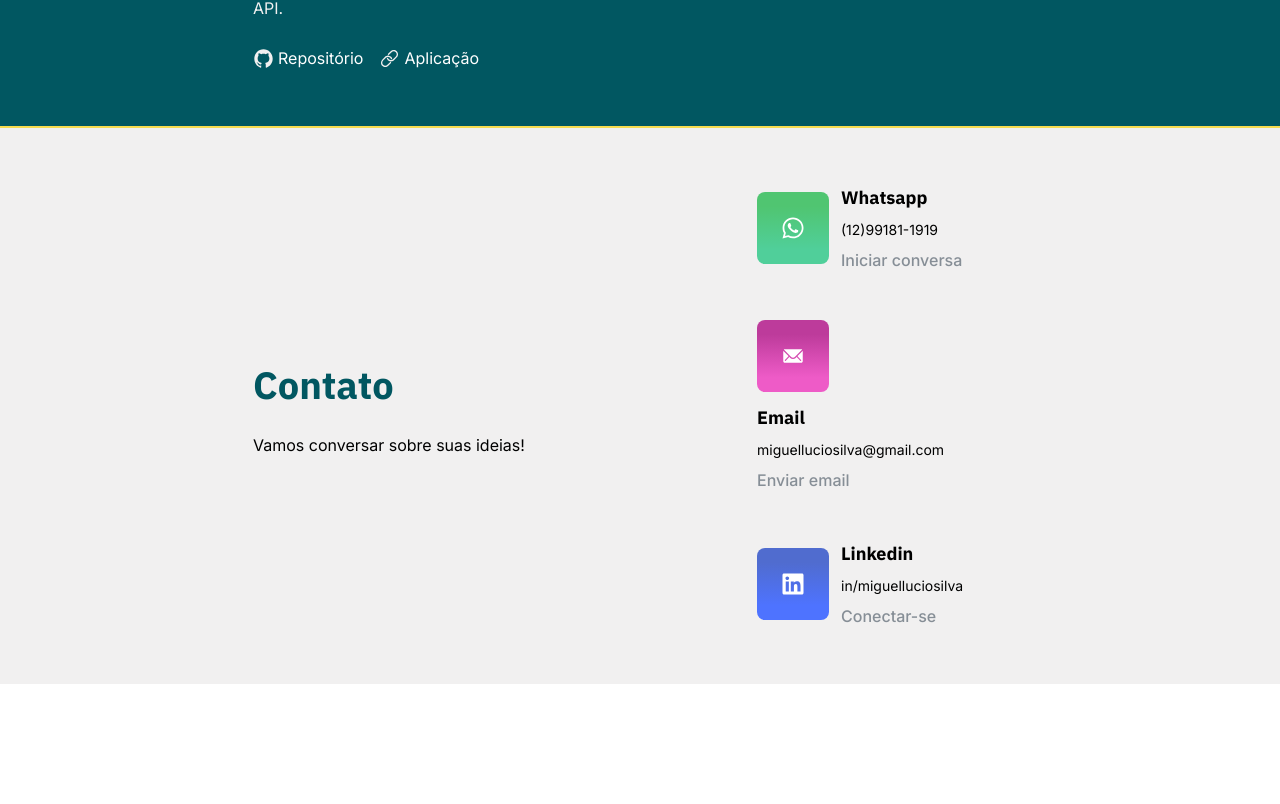
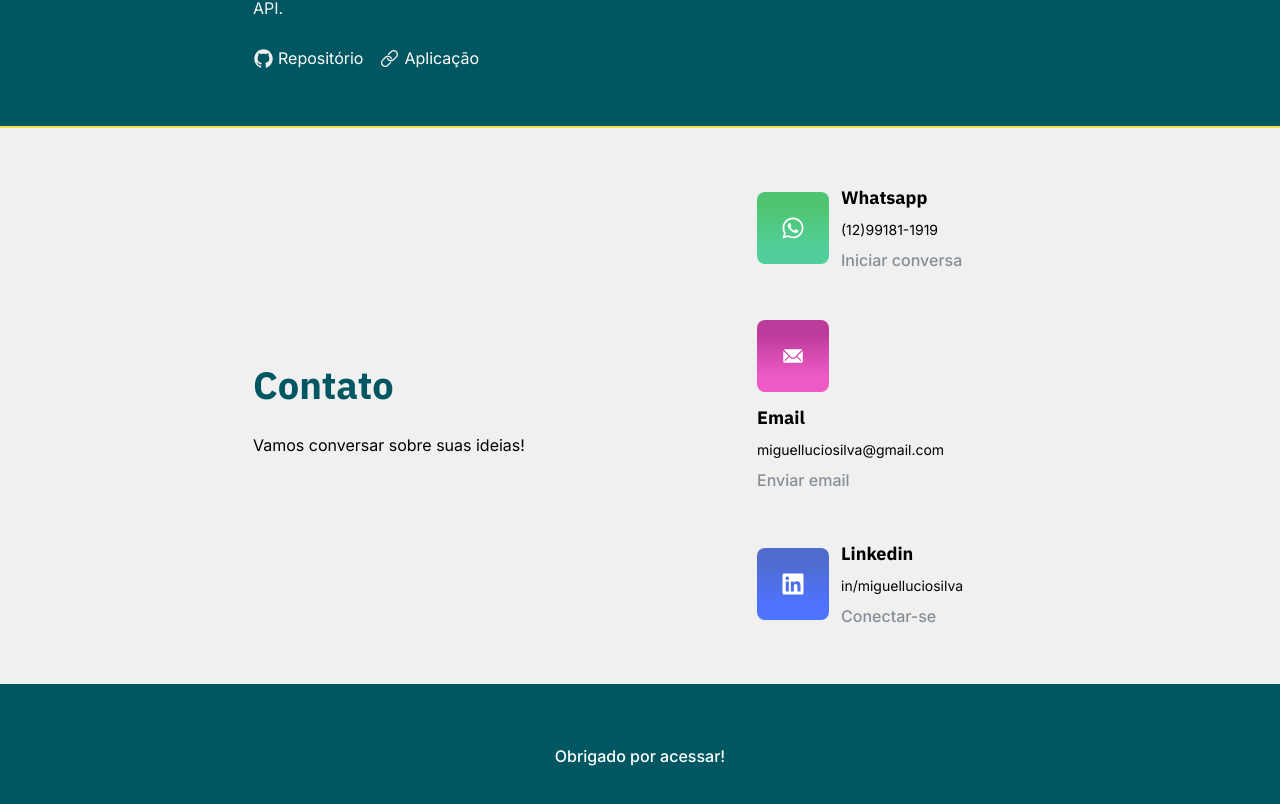
Before and after one commit to Miguel-Lucio/portfolio_Miguel-Lucio, a React (Vite) app: page / in a window 1280 px wide. Shown: the part 1655-2459 px from the top of the page. Before the commit the page ends 2339 px from the top, so only its background shows below. Built offline with nearby package versions, Linux system fonts and the light colour scheme.

Commit message:
feat: Footer

```diff
--- /dev/null
+++ b/src/components/Footer/index.jsx
@@ -0,0 +1,13 @@
+import styles from "./style.module.scss";
+
+export const Footer = () => {
+  return (
+    <footer>
+      <div className={styles.footerBox}>
+        <div className="container horizon">
+          <h2 className="text bold ">Obrigado por acessar!</h2>
+        </div>
+      </div>
+    </footer>
+  );
+};
--- /dev/null
+++ b/src/components/Footer/style.module.scss
@@ -0,0 +1,9 @@
+.footerBox {
+  background-color: var(--green);
+  padding: 60px 0;
+  > div {
+    display: flex;
+    align-items: center;
+    justify-content: center;
+  }
+}
--- a/src/pages/HomePage/index.jsx
+++ b/src/pages/HomePage/index.jsx
@@ -1,4 +1,5 @@
 import { Contact } from "../../components/Contact";
+import { Footer } from "../../components/Footer";
 import { Header } from "../../components/Header";
 import { Profile } from "../../components/Profile";
 import { ProjectList } from "../../components/ProjectList";
@@ -12,6 +13,7 @@ export const HomePage = () => {
         <ProjectList />
         <Contact />
       </main>
+      <Footer />
     </>
   );
 };
```
